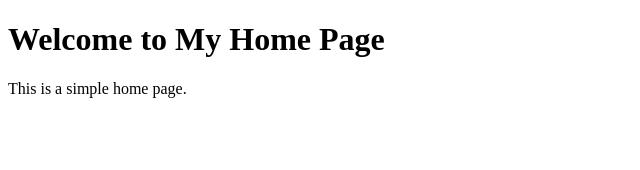
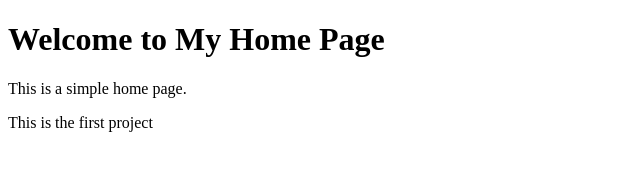
Before and after one commit to sami59s/home-work, a plain HTML site: page index.html in a window 1280 px wide. Shown: the whole page, without its empty margins (0-640 px from the left). Drawn offline with Linux system fonts and the light colour scheme.

Commit message:
new edit

```diff
--- a/index.html
+++ b/index.html
@@ -8,5 +8,6 @@
 <body>
     <h1>Welcome to My Home Page</h1>
     <p>This is a simple home page.</p>
+    <p>This is the first project</p>
 </body>
 </html>
```
